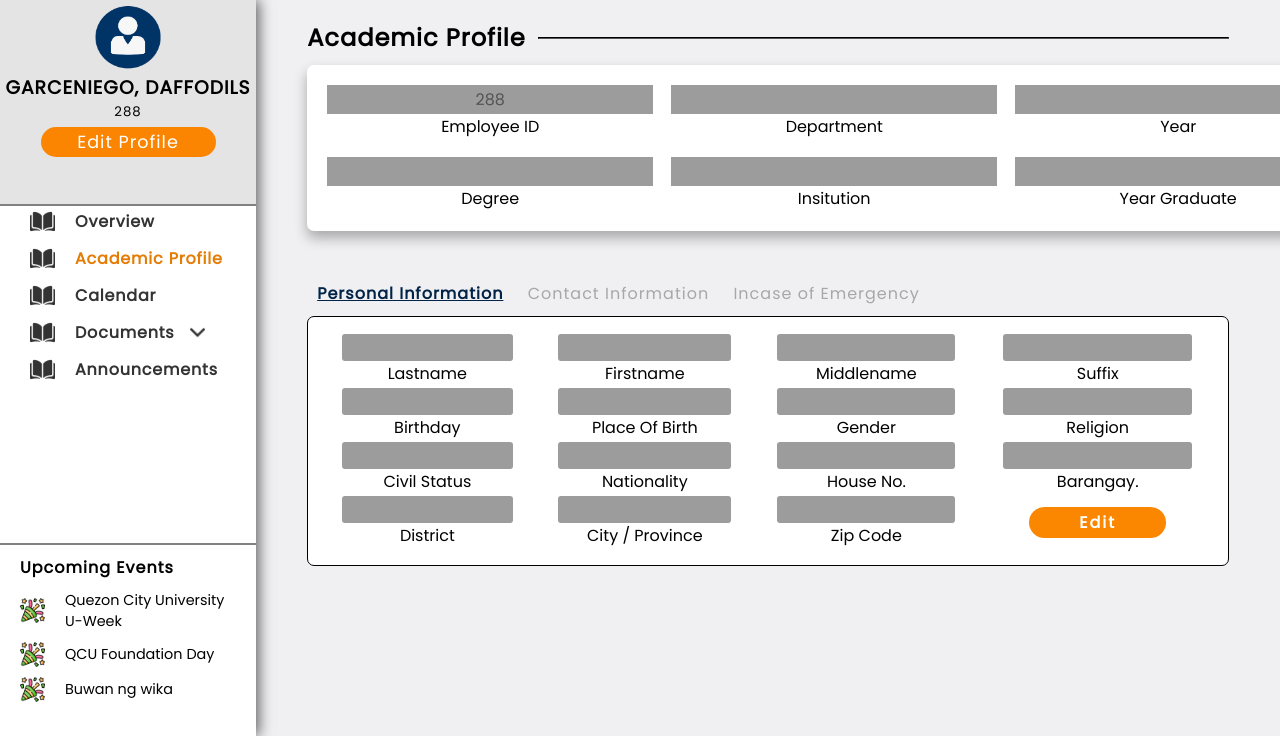
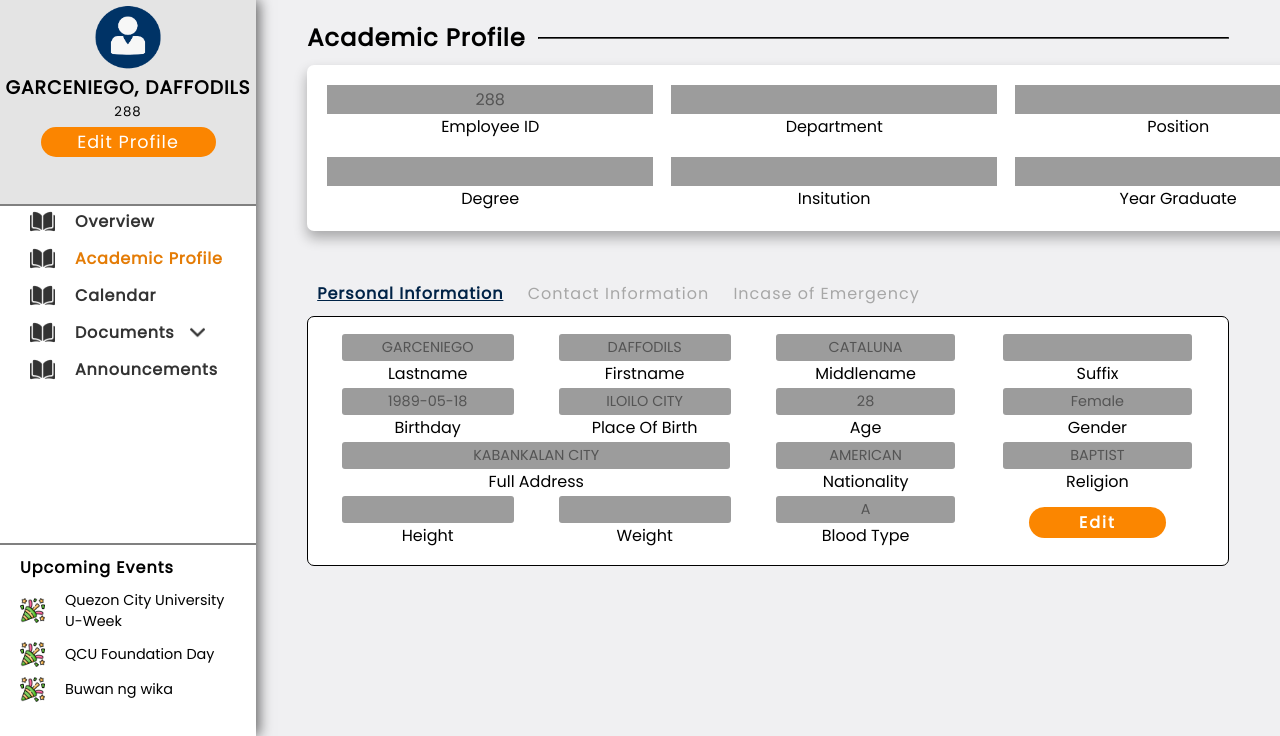
Before and after one commit to Mark-Bacabis/Portal, a PHP site: page /Professor/profInfo.php in a window 1280 px wide. Shown: the part 64-800 px from the top of the page. Run offline with PHP 8.4, Linux system fonts and the light colour scheme; a user stored in the database is signed in; data comes from the database, SQL or seed files in the repository; data that the repository does not hold is empty.

Commit message:
changess

```diff
--- a/Professor/profInfo.php
+++ b/Professor/profInfo.php
@@ -65,8 +65,8 @@
                         <tr>
                             <td> <input type="text" value="<?=$prof['EMPLOYEEID']?>" disabled> <br> <label for=" "> Employee ID </label></td>
                             <td> <input type="text" value="" disabled> <br> <label for=" "> Department </label></td>
-                            <td> <input type="text" value="" disabled> <br> <label for=" "> Year </label></td>
-                            <td> <input type="text" value="" disabled> <br> <label for=" "> Campus </label></td>
+                            <td> <input type="text" value="" disabled> <br> <label for=" "> Position </label></td>
+                            <td> <input type="text" value="" disabled> <br> <label for=" "> Employment Status </label></td>
                         </tr>
                         <tr>
                             <td> <input type="text" value="" disabled> <br> <label for=" ">Degree</label></td>
@@ -90,15 +90,15 @@
                         <table>
                             <tr>
                                 <td>
-                                    <input type="text" name="" id="" value="<?=$prof['firstname']?>" disabled> <br>
+                                    <input type="text" name="" id="" value="<?=$prof['LNAME']?>" disabled> <br>
                                     <label for=""> Lastname </label>
                                 </td>
                                 <td>
-                                    <input type="text" name="" id="" value="<?=$prof['lastname']?>" disabled> <br>
+                                    <input type="text" name="" id="" value="<?=$prof['FNAME']?>" disabled> <br>
                                     <label for=""> Firstname </label>
                                 </td>
                                 <td>
-                                    <input type="text" name="" id="" value="<?=$prof['middlename']?>" disabled> <br>
+                                    <input type="text" name="" id="" value="<?=$prof['MNAME']?>" disabled> <br>
                                     <label for=""> Middlename </label>
                                 </td>
                                 <td>
@@ -108,52 +108,48 @@
                             </tr>
                             <tr>
                                 <td>
-                                    <input type="text" name="" id="" value="<?=$prof['birthdate']?>" disabled> <br>
+                                    <input type="text" name="" id="" value="<?=$prof['BIRTHDATE']?>" disabled> <br>
                                     <label for=""> Birthday </label>
                                 </td>
                                 <td>
-                                    <input type="text" name="" id="" value="<?=$prof['birthplace']?>" disabled> <br>
+                                    <input type="text" name="" id="" value="<?=$prof['BIRTHPLACE']?>" disabled> <br>
                                     <label for=""> Place of Birth </label>
                                 </td>
                                 <td>
-                                    <input type="text" name="" id="" value="<?=$prof['sex']?>" disabled> <br>
-                                    <label for=""> gender </label>
+                                    <input type="text" name="" id="" value="<?=$prof['AGE']?>" disabled> <br>
+                                    <label for=""> Age </label>
                                 </td>
                                 <td>
-                                    <input type="text" name="" id="" value="<?=$prof['religion']?>" disabled> <br>
+                                    <input type="text" name="" id="" value="<?=$prof['SEX']?>" disabled> <br>
+                                    <label for=""> Gender </label>
+                                </td>
+                            </tr>
+                            <tr>
+                                <td colspan="2">
+                                    <input type="text" name="" id="" value="<?=$prof['ADDRESS']?>" disabled style = "width:90%"> <br>
+                                    <label for=""> Full Address </label>
+                                </td>
+                                <td>
+                                    <input type="text" name="" id="" value="<?=$prof['CITIZENSHIP']?>" disabled> <br>
+                                    <label for=""> Nationality </label>
+                                </td>
+                                <td>
+                                    <input type="text" name="" id="" value="<?=$prof['RELIGION']?>" disabled> <br>
                                     <label for=""> Religion </label>
                                 </td>
                             </tr>
                             <tr>
                                 <td>
-                                    <input type="text" name="" id="" value="<?=$prof['civilstatus']?>" disabled> <br>
-                                    <label for=""> civil status </label>
+                                    <input type="text" name="" id="" value="<?=$prof['HEIGHT']?>" disabled> <br>
+                                    <label for=""> Height </label>
                                 </td>
                                 <td>
-                                    <input type="text" name="" id="" value="<?=$prof['citizenship']?>" disabled> <br>
-                                    <label for=""> nationality </label>
+                                    <input type="text" name="" id="" value="<?=$prof['WEIGHT']?>" disabled>  <br>
+                                    <label for=""> Weight </label>
                                 </td>
                                 <td>
-                                    <input type="text" name="" id="" value="" disabled> <br>
-                                    <label for=""> house no. </label>
-                                </td>
-                                <td>
-                                    <input type="text" name="" id="" value="" disabled> <br>
-                                    <label for=""> barangay. </label>
-                                </td>
-                            </tr>
-                            <tr>
-                                <td>
-                                    <input type="text" name="" id="" value="" disabled> <br>
-                                    <label for=""> district </label>
-                                </td>
-                                <td>
-                                    <input type="text" name="" id="" value="" disabled> <br>
-                                    <label for=""> city / province </label>
-                                </td>
-                                <td>
-                                    <input type="text" name="" id="" value="" disabled>  <br>
-                                    <label for=""> zip code </label>
+                                    <input type="text" name="" id="" value="<?=$prof['BLOODTYPE']?>" disabled> <br>
+                                    <label for=""> Blood Type </label>
                                 </td>
                                 <td>
                                     <button> Edit </button>
@@ -168,20 +164,16 @@
                         <table>
                             <tr>
                                 <td>
-                                    <input type="text" name="" id="" value="<?=$prof['contact']?>" disabled> <br>
+                                    <input type="text" name="" id="" value="<?=$prof['CELLNO']?>" disabled> <br>
                                     <label for=""> Mobile number </label>
                                 </td>
                                 <td>
-                                    <input type="text" name="" id="" value="<?=$prof['phno']?>" disabled> <br>
+                                    <input type="text" name="" id="" value="<?=$prof['TELNO']?>" disabled> <br>
                                     <label for=""> landline number </label>
                                 </td>
-                                <td>
-                                    <input type="text" name="" id="" value="<?=$prof['email']?>" disabled> <br>
+                                <td colspan="2">
+                                    <input type="text" name="" id="" value="<?=$prof['EMAILADDRESS']?>" disabled style = "width: 90%"> <br>
                                     <label for=""> school email </label>
-                                </td>
-                                <td>
-                                    <input type="text" name="" id="" value="" disabled> <br>
-                                    <label for=""> facebook </label>
                                 </td>
                             </tr>
                             <tr>
```
